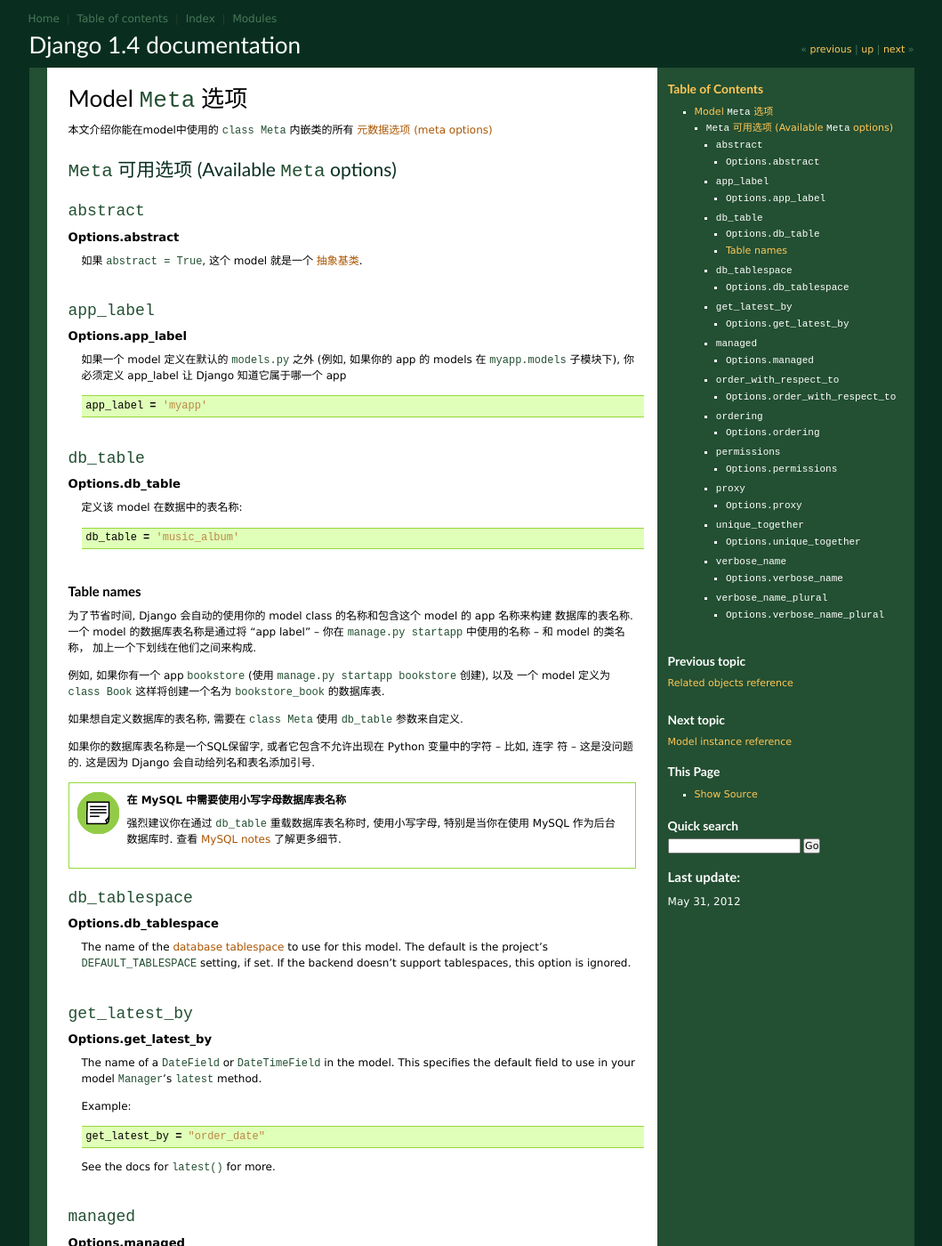
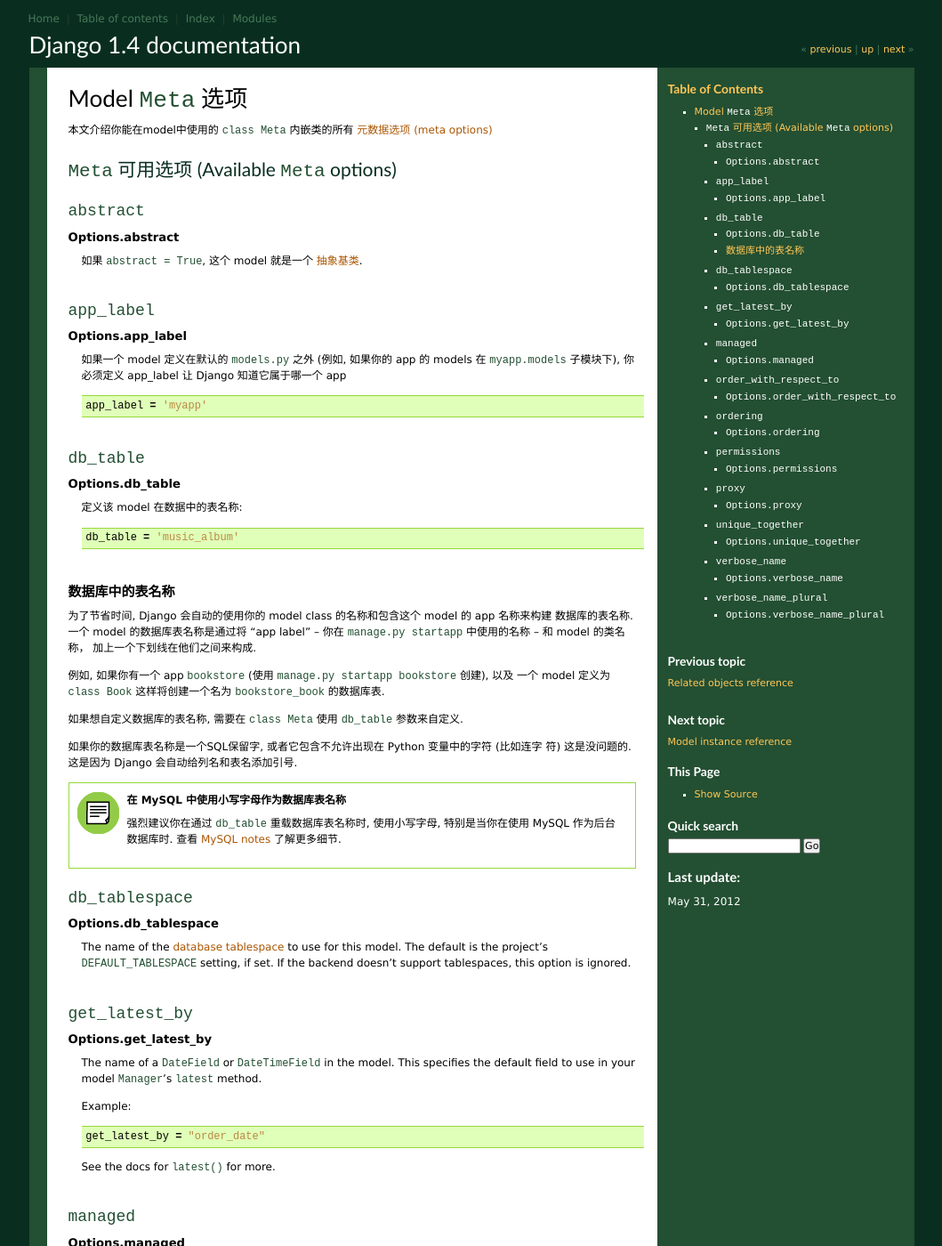
Before and after one commit to wrongwaycn/Django-Chinese-Docs, a Sphinx documentation site: the page built from docs/ref/models/options.txt, in a window 1280 px wide and 1400 px high. Shown: the whole window at 89% size, without its empty margins (110-1169 px from the left). Built offline with Sphinx 7.4.7, drawn with Linux system fonts in a browser that asks for light colours; cross-references to code outside the pages are shown as plain code.

Commit message:
refs #2 fixes some mistake in the translation

```diff
--- a/docs/ref/models/options.txt
+++ b/docs/ref/models/options.txt
@@ -40,8 +40,9 @@ Model ``Meta`` 选项
 
 .. _table-names:
 
-Table names
-~~~~~~~~~~~
+
+数据库中的表名称
+~~~~~~~~~~~~~~~~
 
 为了节省时间, Django 会自动的使用你的 model class 的名称和包含这个 model 的 app 名称来构建
 数据库的表名称. 一个 model 的数据库表名称是通过将 "app label" -- 你在 :djadmin:`manage.py
@@ -52,10 +53,10 @@ startapp <startapp>` 中使用的名称 -- 和 model 的类名称， 加上一
 
 如果想自定义数据库的表名称, 需要在 ``class Meta`` 使用 ``db_table`` 参数来自定义.
 
-如果你的数据库表名称是一个SQL保留字, 或者它包含不允许出现在 Python 变量中的字符 -- 比如, 连字
-符 -- 这是没问题的. 这是因为 Django 会自动给列名和表名添加引号.
+如果你的数据库表名称是一个SQL保留字, 或者它包含不允许出现在 Python 变量中的字符 (比如连字
+符) 这是没问题的. 这是因为 Django 会自动给列名和表名添加引号.
 
-.. admonition:: 在 MySQL 中需要使用小写字母数据库表名称
+.. admonition:: 在 MySQL 中使用小写字母作为数据库表名称
 
     强烈建议你在通过 ``db_table`` 重载数据库表名称时, 使用小写字母, 特别是当你在使用 MySQL
     作为后台数据库时. 查看 :ref:`MySQL notes <mysql-notes>` 了解更多细节.
```
